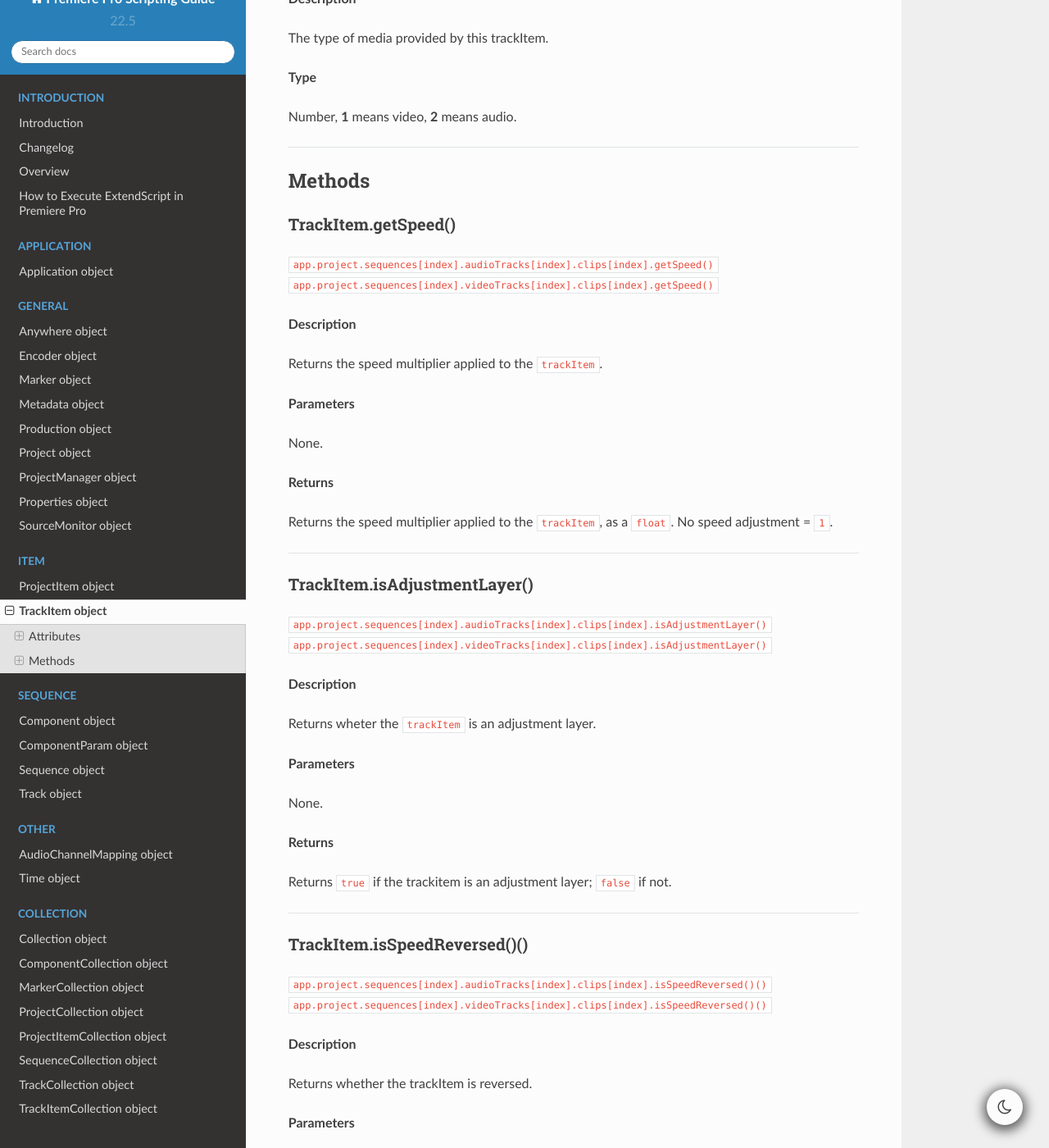
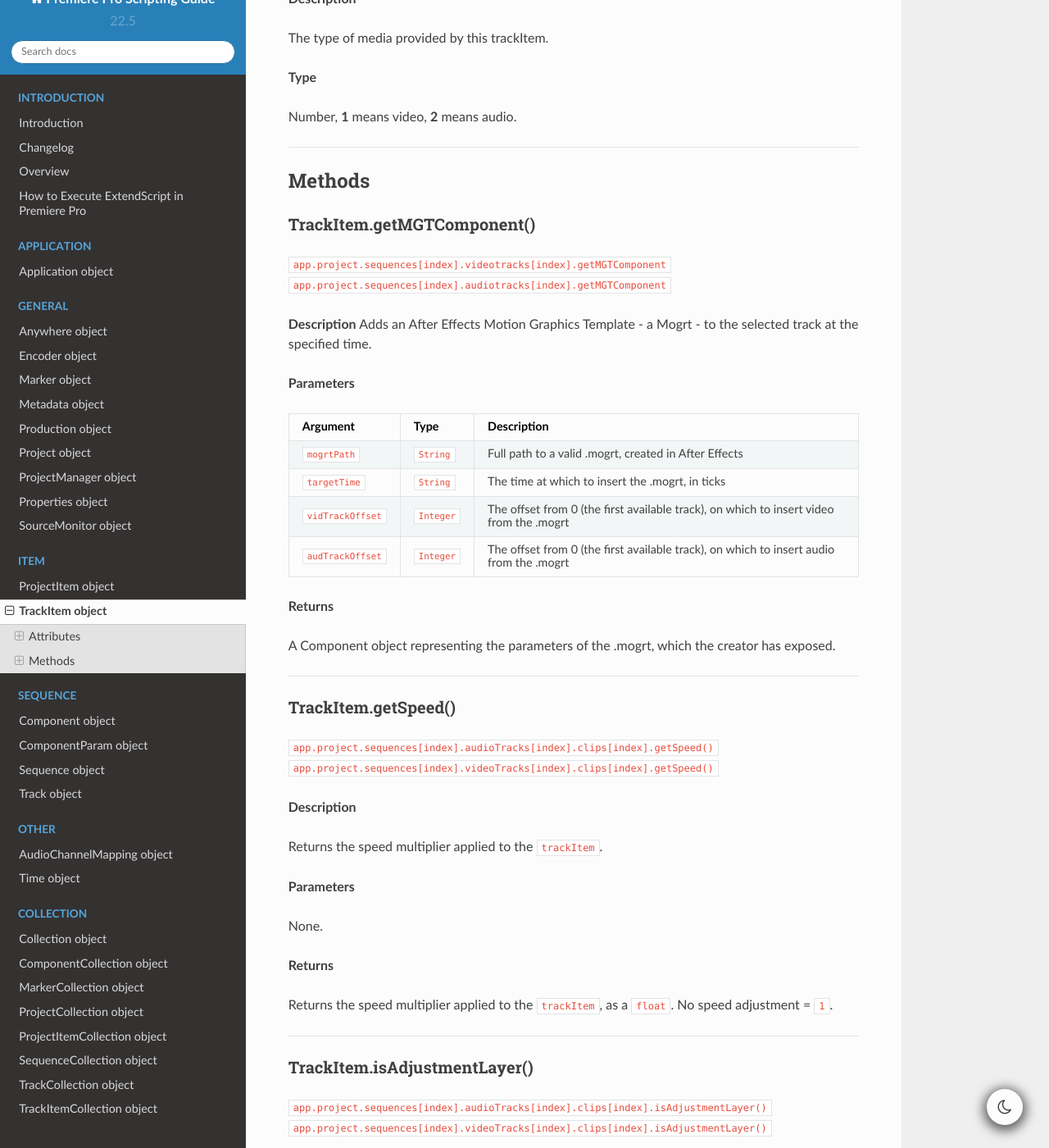
Before and after one commit to docsforadobe/premiere-scripting-guide, a Sphinx documentation site: the page built from docs/item/trackitem.rst, in a window 1280 px wide and 1400 px high, scrolled down 4323 px. Shown: the whole window at 82% size. Built offline with Sphinx 7.4.7 and the Read the Docs theme 2.0.0, drawn with Linux system fonts in a browser that asks for light colours; some of the changed text lies outside the part shown.

Commit message:
Edits and update
Added TrackItem.getMGTComponent(), fixed typos

```diff
--- a/docs/item/trackitem.rst
+++ b/docs/item/trackitem.rst
@@ -212,6 +212,33 @@
 Methods
 =======
 
+TrackItem.getMGTComponent()
+*********************************************
+
+| ``app.project.sequences[index].videotracks[index].getMGTComponent``
+| ``app.project.sequences[index].audiotracks[index].getMGTComponent``
+
+**Description**
+Adds an After Effects Motion Graphics Template - a Mogrt - to the selected track at the specified time.
+
+**Parameters**
+
+==================  ============  =======================
+Argument            Type          Description
+==================  ============  =======================
+``mogrtPath``       ``String``    Full path to a valid .mogrt, created in After Effects
+``targetTime``      ``String``    The time at which to insert the .mogrt, in ticks
+``vidTrackOffset``  ``Integer``   The offset from 0 (the first available track), on which to insert video from the .mogrt
+``audTrackOffset``  ``Integer``   The offset from 0 (the first available track), on which to insert audio from the .mogrt
+==================  ============  =======================
+
+**Returns**
+
+A Component object representing the parameters of the .mogrt, which the creator has exposed.
+
+
+----
+
 TrackItem.getSpeed()
 *********************************************
 
@@ -408,7 +435,7 @@
 ===================  ============  =======================
 Argument             Type          Description
 ===================  ============  =======================
-``newInPoint``       ``Time``      The time in seconds to shift the track item's start.
+``newInPoint``       ``String``      A time object that represent the amount of time, in ticks, to shift the track item's start.
 ===================  ============  =======================
 
 **Returns**
```
Also changed, not shown: other parts of docs/item/trackitem.rst (+3 -3 lines).
